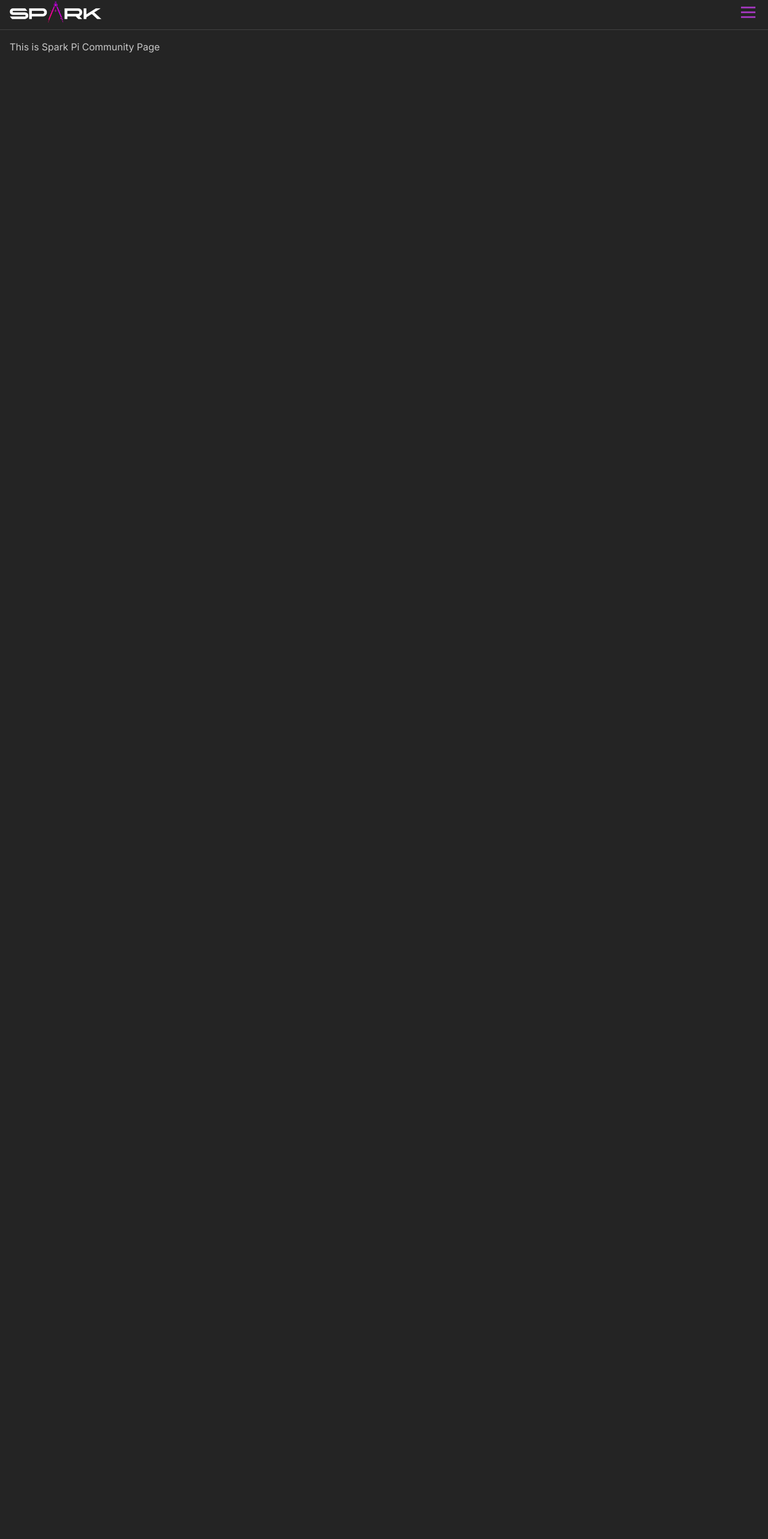
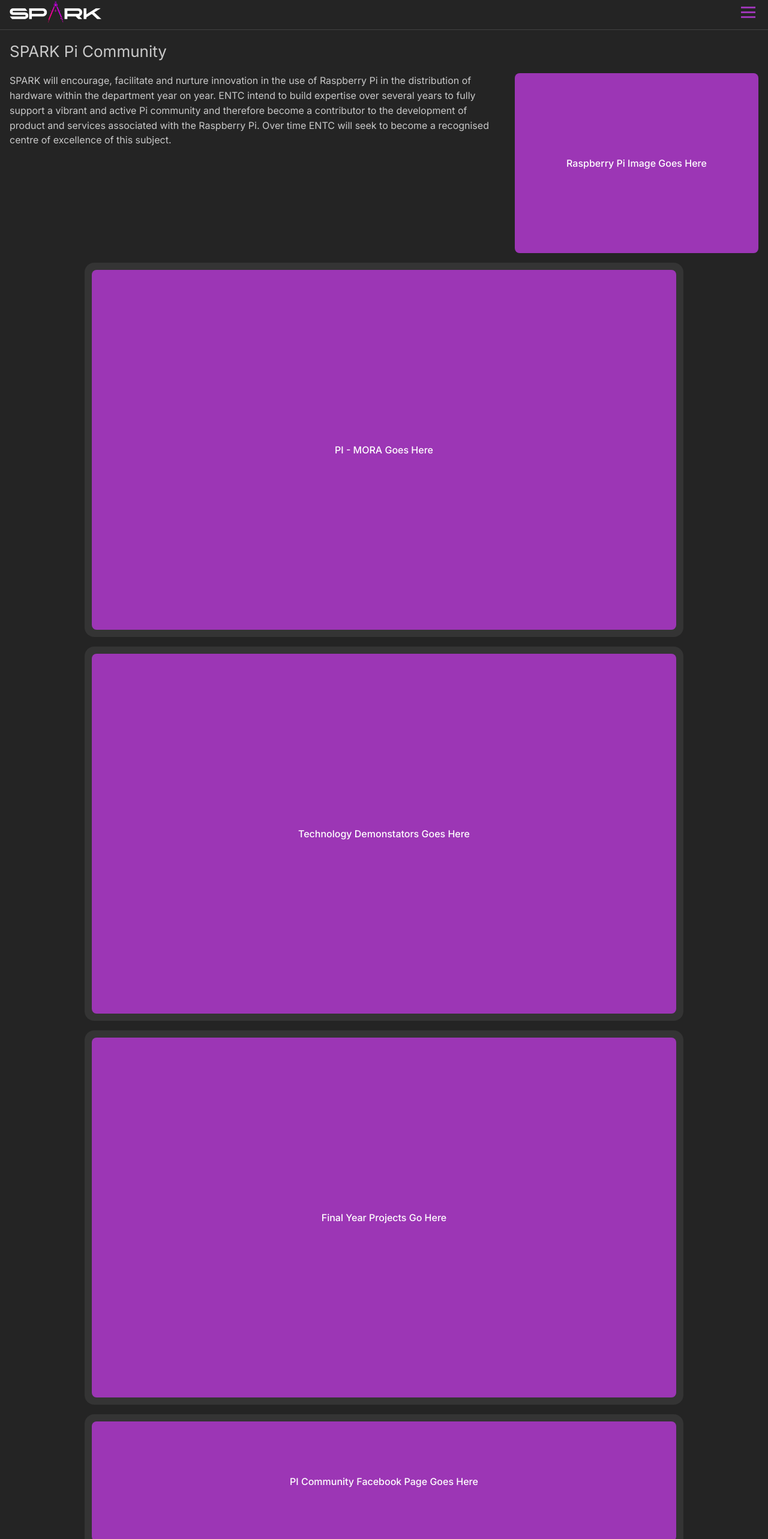
Before and after one commit to Ya-dola/spark-web, a Next.js app: page /pi_community in a window 1280 px wide. Shown: the part 10-2576 px from the top of the page at 60% size. Before the commit the page ends 800 px from the top, so only its background shows below. Built offline with nearby package versions, Linux system fonts and the light colour scheme.

Commit message:
feat(pi-community-page): add base pi community page
Added base pi community page

```diff
--- a/app/pi_community/page.tsx
+++ b/app/pi_community/page.tsx
@@ -1,21 +1,106 @@
 'use client';
 
 import CustomAppShell from '@/components/custom_app_shell/custom_app_shell';
-import { Button, Flex, Text } from '@mantine/core';
+import SkeletonCard from '@/components/skeleton_card/skeleton_card';
+import { Flex, Paper, Text } from '@mantine/core';
+import { useMediaQuery } from '@mantine/hooks';
 
-function SparkCommunityPage() {
+function PiCommunityPage() {
+  const isMobile = useMediaQuery('(max-width: 48em)', true, {
+    getInitialValueInEffect: false,
+  });
+
   return (
     <CustomAppShell>
       <Flex
         direction={'column'}
         justify={'flex-start'}
-        align={'flex-start'}
-        gap={'sm'}
+        align={'center'}
+        gap={'md'}
       >
-        <Text>This is Spark Pi Community Page</Text>
+        <Text
+          w={'100%'}
+          fz={'h2'}
+        >
+          SPARK Pi Community
+        </Text>
+        <Flex
+          w={'100%'}
+          direction={isMobile ? 'column' : 'row'}
+          align={isMobile ? 'center' : 'flex-start'}
+          gap={'xl'}
+        >
+          <Text>
+            SPARK will encourage, facilitate and nurture innovation in the use
+            of Raspberry Pi in the distribution of hardware within the
+            department year on year. ENTC intend to build expertise over several
+            years to fully support a vibrant and active Pi community and
+            therefore become a contributor to the development of product and
+            services associated with the Raspberry Pi. Over time ENTC will seek
+            to become a recognised centre of excellence of this subject.
+          </Text>
+          <SkeletonCard
+            height={300}
+            width={isMobile ? 300 : 1600}
+            text={'Raspberry Pi Image Goes Here'}
+            bgColor={'grape'}
+          />
+        </Flex>
+        <Paper
+          w={isMobile ? '100%' : '80%'}
+          h={'auto'}
+          bg={'#343434'}
+          radius={'lg'}
+          p={'sm'}
+        >
+          <SkeletonCard
+            text={'PI - MORA Goes Here'}
+            bgColor={'grape'}
+            height={600}
+          />
+        </Paper>
+        <Paper
+          w={isMobile ? '100%' : '80%'}
+          h={'auto'}
+          bg={'#343434'}
+          radius={'lg'}
+          p={'sm'}
+        >
+          <SkeletonCard
+            text={'Technology Demonstators Goes Here'}
+            bgColor={'grape'}
+            height={600}
+          />
+        </Paper>
+        <Paper
+          w={isMobile ? '100%' : '80%'}
+          h={'auto'}
+          bg={'#343434'}
+          radius={'lg'}
+          p={'sm'}
+        >
+          <SkeletonCard
+            text={'Final Year Projects Go Here'}
+            bgColor={'grape'}
+            height={600}
+          />
+        </Paper>
+        <Paper
+          w={isMobile ? '100%' : '80%'}
+          h={'auto'}
+          bg={'#343434'}
+          radius={'lg'}
+          p={'sm'}
+        >
+          <SkeletonCard
+            text={'PI Community Facebook Page Goes Here'}
+            bgColor={'grape'}
+            height={200}
+          />
+        </Paper>
       </Flex>
     </CustomAppShell>
   );
 }
 
-export default SparkCommunityPage;
+export default PiCommunityPage;
```
